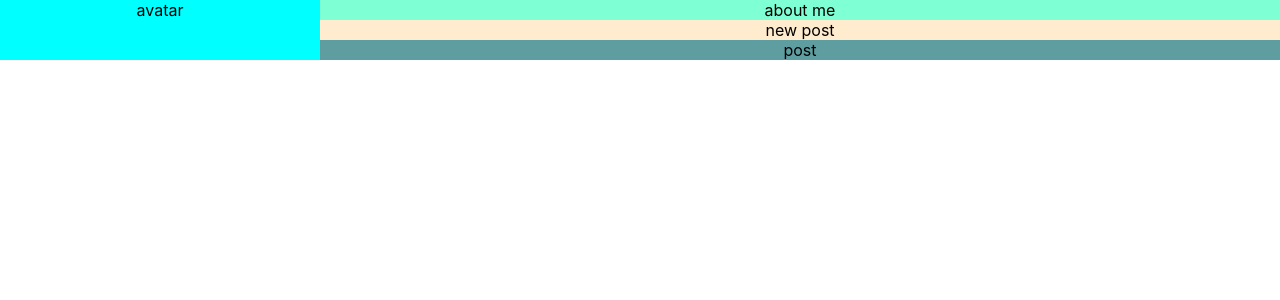
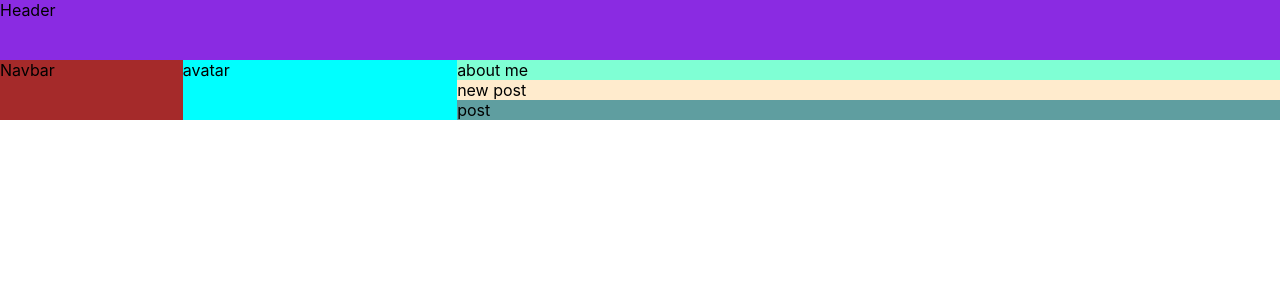
Before and after one commit to Srgrv/second-app, a React (Create React App) app: page / in a window 1280 px wide. Shown: the top 300 px of the page. Built offline with nearby package versions, Linux system fonts and the light colour scheme.

Commit message:
Fix App and css

```diff
--- a/src/App.css
+++ b/src/App.css
@@ -1,38 +1,10 @@
 .App {
-  text-align: center;
+  display: grid;
+  grid-template-columns: 2fr 12fr;
+  grid-template-rows: 60px 1fr;
+  grid-template-areas: "h h" "n c";
 }
 
-.App-logo {
-  height: 40vmin;
-  pointer-events: none;
+.Content {
+  grid-area: c;
 }
-
-@media (prefers-reduced-motion: no-preference) {
-  .App-logo {
-    animation: App-logo-spin infinite 20s linear;
-  }
-}
-
-.App-header {
-  background-color: #282c34;
-  min-height: 100vh;
-  display: flex;
-  flex-direction: column;
-  align-items: center;
-  justify-content: center;
-  font-size: calc(10px + 2vmin);
-  color: white;
-}
-
-.App-link {
-  color: #61dafb;
-}
-
-@keyframes App-logo-spin {
-  from {
-    transform: rotate(0deg);
-  }
-  to {
-    transform: rotate(360deg);
-  }
-}
--- a/src/App.js
+++ b/src/App.js
@@ -1,10 +1,16 @@
 import "./App.css";
 import MyPage from "./components/Content/MyPage/MyPage";
+import Header from "./components/Header/Header";
+import Navbar from "./components/Navbar/Navbar";
 
 function App() {
   return (
     <div className="App">
-      <MyPage />
+      <Header />
+      <Navbar />
+      <div className="Content">
+        <MyPage />
+      </div>
     </div>
   );
 }
```
